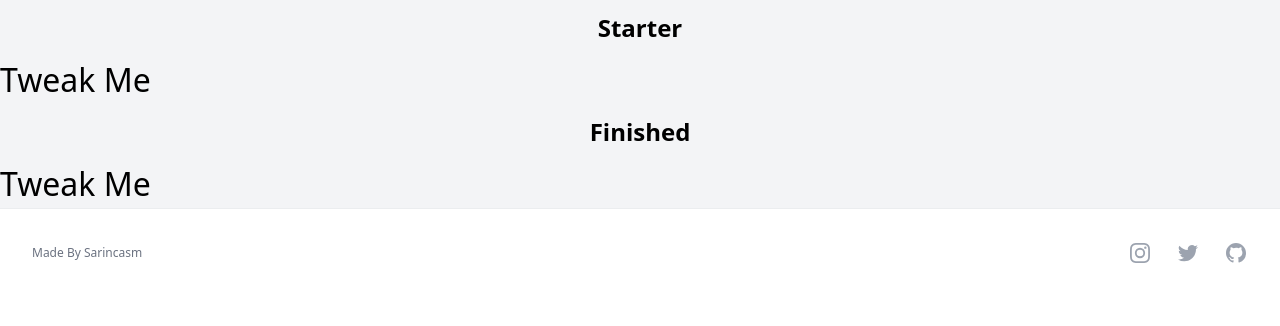
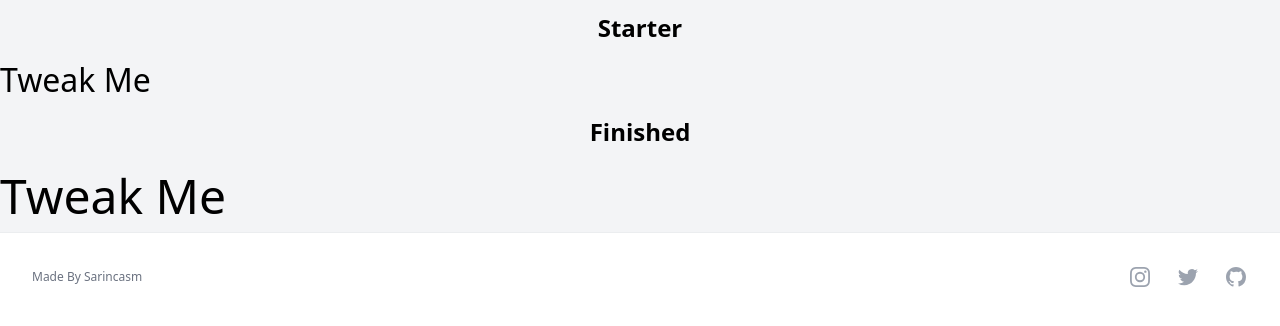
Before and after one commit to sarincasm/jar-of-dirt, a Next.js app in the folder style/css-fundamentals/: page /responsive/fluid-calculator/fluid-heading in a window 1280 px wide. Shown: the top 326 px of the page. Built offline with nearby package versions, Linux system fonts and the light colour scheme.

Commit message:
style: css-fundamentals fluid-heading: solution

```diff
--- a/style/css-fundamentals/app/responsive/fluid-calculator/fluid-heading/page.tsx
+++ b/style/css-fundamentals/app/responsive/fluid-calculator/fluid-heading/page.tsx
@@ -10,7 +10,7 @@ function renderStarter() {
 function renderDone() {
 	return (
 		<section>
-			<h2 className="text-[2rem]">Tweak Me</h2>
+			<h2 className="text-[clamp(1.5rem,8vw-2rem,3rem)]">Tweak Me</h2>
 		</section>
 	)
 }
```
